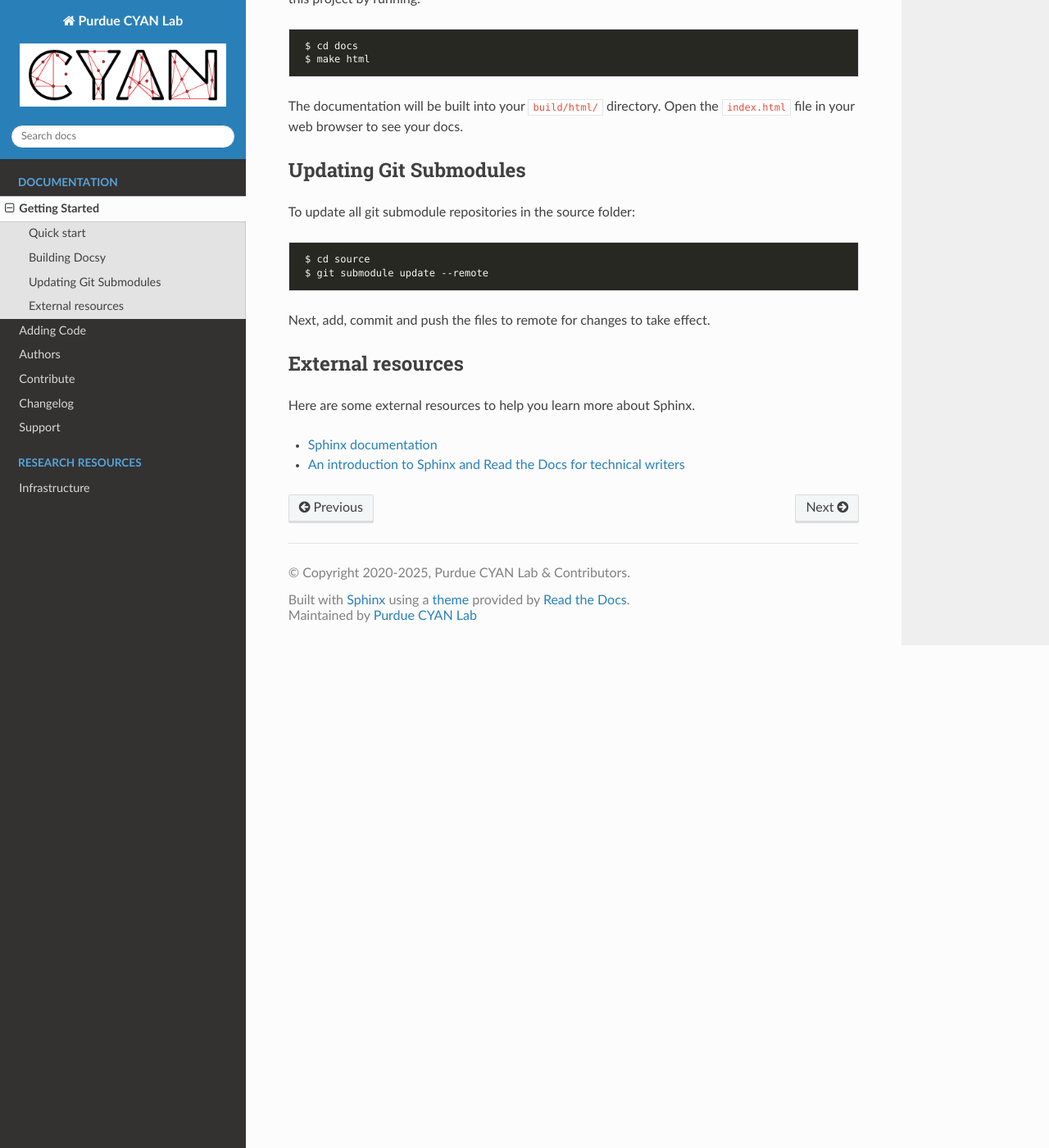
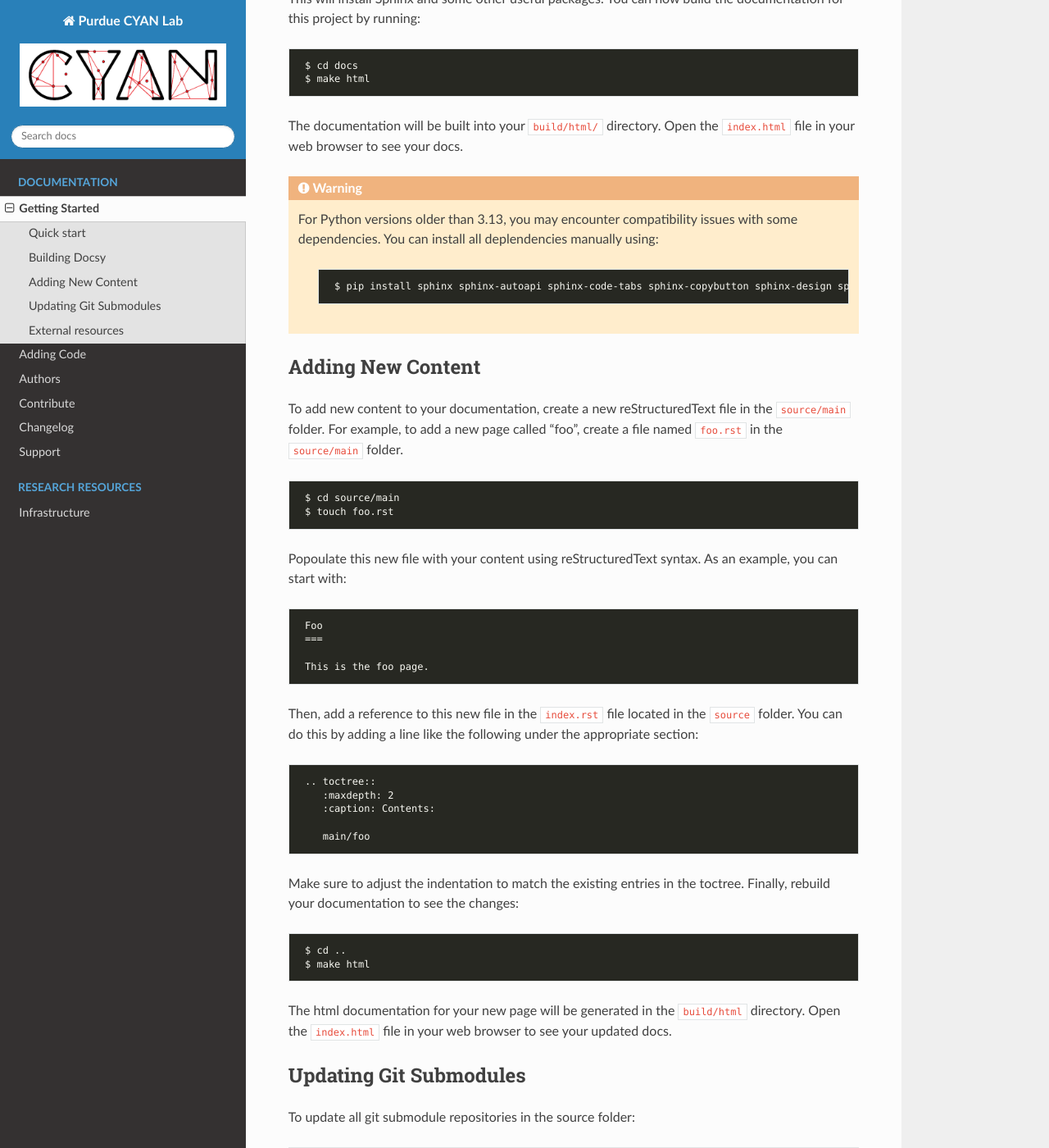
Before and after one commit to purduecyan/rtfm, a Sphinx documentation site: the page built from source/main/get-started.rst, in a window 1280 px wide and 1400 px high, scrolled down 1668 px. Shown: the whole window at 82% size. Built offline with Sphinx 7.4.7 and the Read the Docs theme 3.1.0, drawn with Linux system fonts in a browser that asks for light colours; pages that are not in the unit, such as notebooks, are missing from menus; some of the changed text lies outside the part shown.

```diff
--- a/source/main/get-started.rst
+++ b/source/main/get-started.rst
@@ -64,7 +64,7 @@
 Building Docsy
 --------------
 
-Assuming you have Python, pip and virtual environment support installed, clone this repository:
+Assuming you have Python 3.13 (or newer), pip and virtual environment support installed, clone this repository:
 
 .. prompt:: console
 
@@ -94,6 +94,56 @@
 Open the ``index.html`` file in your web browser to see your docs.
 
 
+.. warning::
+
+   For Python versions older than 3.13, you may encounter compatibility issues with some dependencies. You can install all deplendencies manually using:
+
+    .. prompt:: console
+
+         $ pip install sphinx sphinx-autoapi sphinx-code-tabs sphinx-copybutton sphinx-design sphinx-git sphinx-prompt sphinx-rtd-theme sphinxcontrib-jquery
+
+
+
+Adding New Content
+------------------
+
+To add new content to your documentation, create a new reStructuredText file in the ``source/main`` folder. For example, to add a new page called "foo", create a file named ``foo.rst`` in the ``source/main`` folder.
+
+.. prompt:: console
+
+    $ cd source/main
+    $ touch foo.rst
+
+Popoulate this new file with your content using reStructuredText syntax. As an example, you can start with:
+
+.. prompt:: console
+
+    Foo
+    ===
+
+    This is the foo page.
+
+Then, add a reference to this new file in the ``index.rst`` file located in the ``source`` folder. You can do this by adding a line like the following under the appropriate section:
+
+.. prompt:: console
+
+    .. toctree::
+       :maxdepth: 2
+       :caption: Contents:
+
+       main/foo
+
+Make sure to adjust the indentation to match the existing entries in the toctree. Finally, rebuild your documentation to see the changes:
+
+.. prompt:: console
+
+    $ cd ..
+    $ make html
+
+
+The html documentation for your new page will be generated in the ``build/html`` directory. Open the ``index.html`` file in your web browser to see your updated docs.
+
+
 Updating Git Submodules
 -----------------------
 
@@ -113,8 +163,15 @@
 
 Here are some external resources to help you learn more about Sphinx.
 
+* `Sphinx Cheat Sheet`_
+* `Sphinx reStructuredText Primer`_
 * `Sphinx documentation`_
 * `An introduction to Sphinx and Read the Docs for technical writers`_
+
+
+.. _Sphinx Cheat Sheet: https://sphinx-tutorial.readthedocs.io/cheatsheet/
+
+.. _Sphinx reStructuredText Primer: https://www.sphinx-doc.org/en/master/usage/restructuredtext/basics.html
 
 .. _Sphinx documentation: https://www.sphinx-doc.org/
 
```
